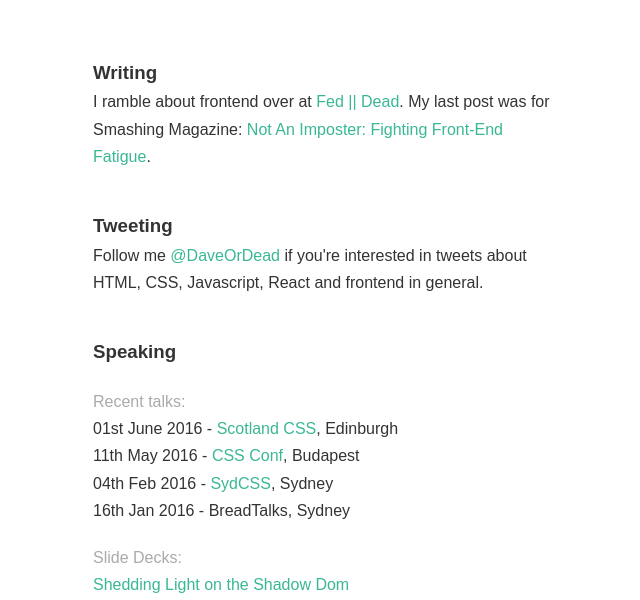
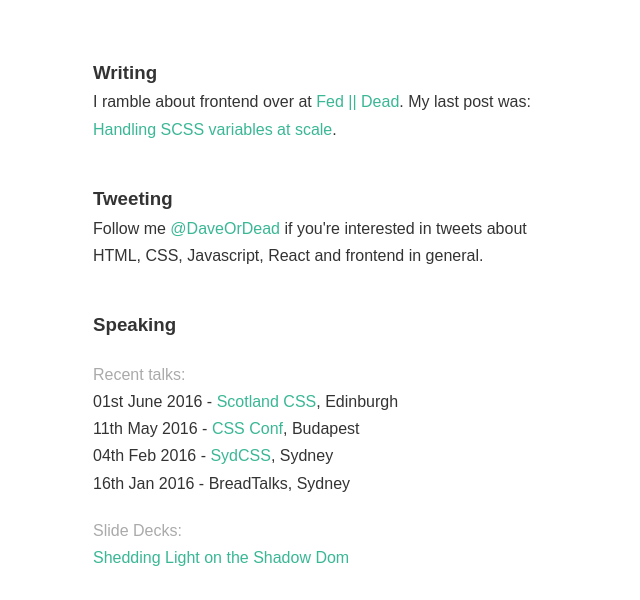
Before and after one commit to DaveOrDead/davidberner, a website: page index.html in a window 1280 px wide. Shown: the part 200-800 px from the top of the page, without its empty margins (317-957 px from the left). Drawn offline with Linux system fonts and the light colour scheme.

Commit message:
update blog post link to most recent

```diff
--- a/index.html
+++ b/index.html
@@ -27,7 +27,7 @@
 
                         <h3 class="c-card__title">Writing</h3>
 
-                        <p class="c-card__summary">I ramble about frontend over at <a href="http://fedordead.com" title="Frontend Development Blog">Fed || Dead</a>. My last post was for Smashing Magazine: <a href="https://www.smashingmagazine.com/2016/11/not-an-imposter-fighting-front-end-fatigue/">Not An Imposter: Fighting Front-End Fatigue</a>.</p>
+                        <p class="c-card__summary">I ramble about frontend over at <a href="http://fedordead.com" title="Frontend Development Blog">Fed || Dead</a>. My last post was: <a href="https://medium.com/fed-or-dead/handing-scss-variables-at-scale-78e14652175c">Handling SCSS variables at scale</a>.</p>
 
                 </li>
                 <li class="c-card">
```
